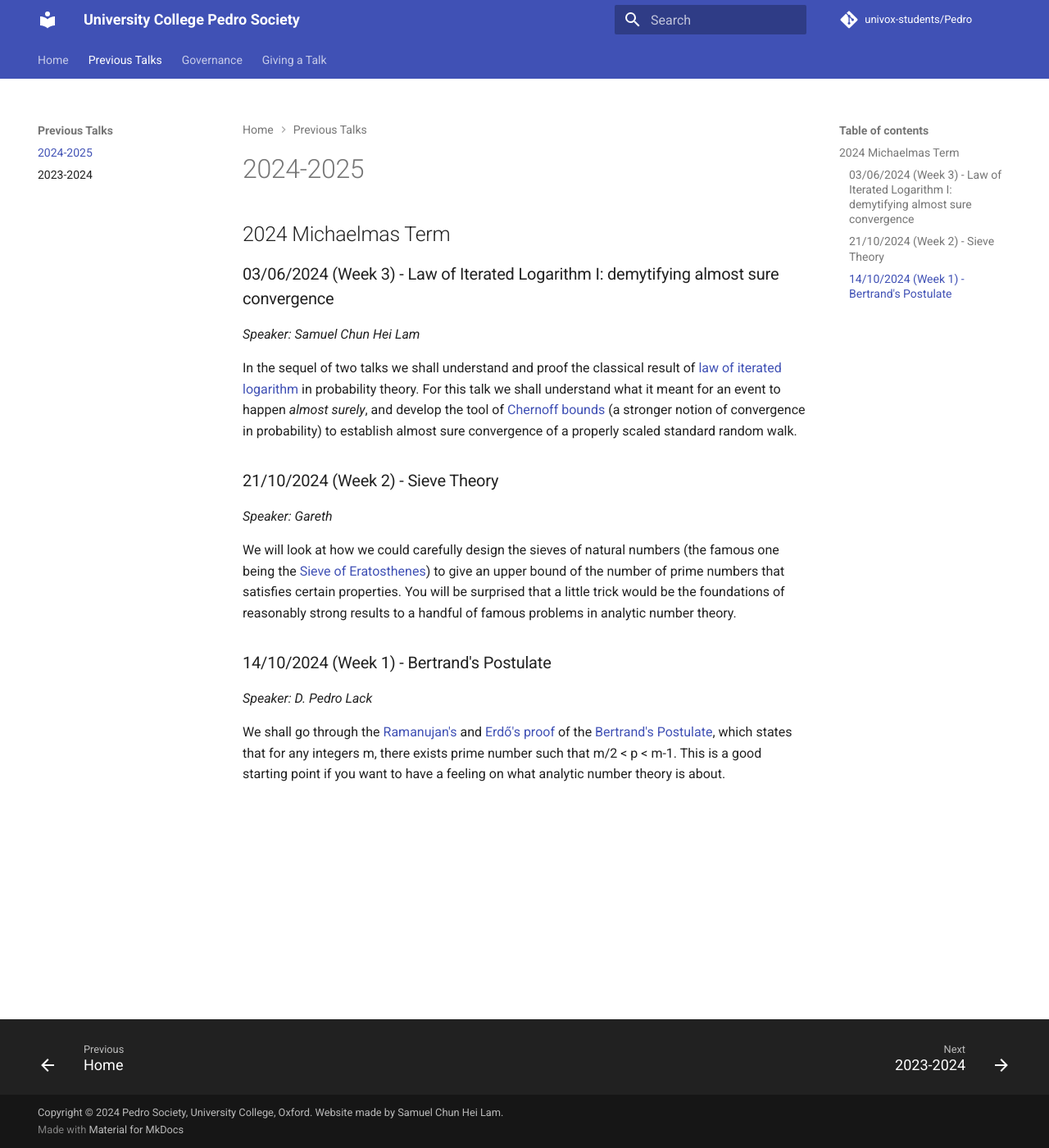
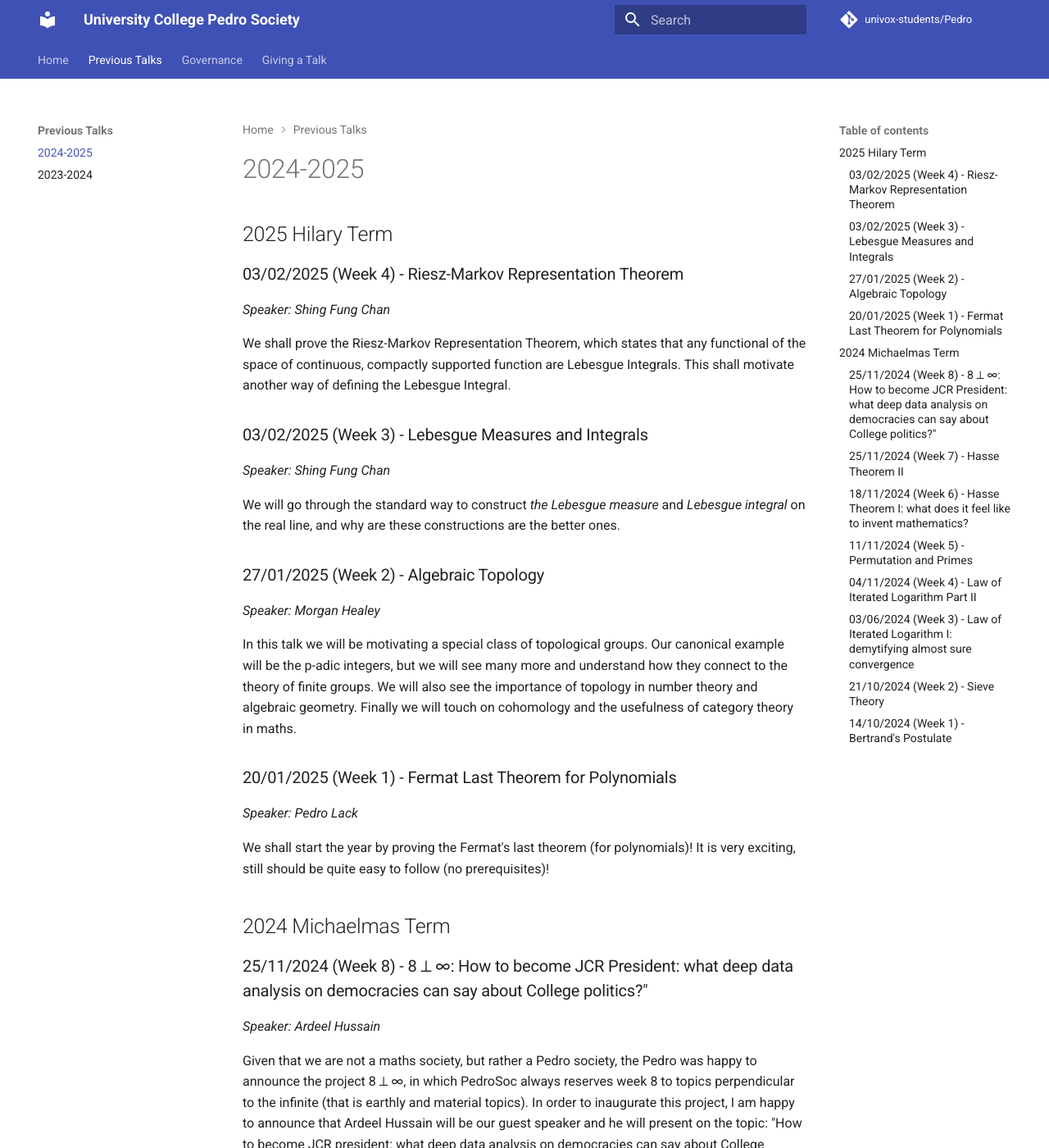
Before and after one commit to univox-students/Pedro, an MkDocs documentation site: the page built from docs/prev_talks/2425.md, in a window 1280 px wide and 1400 px high. Shown: the whole window at 82% size. Built offline with MkDocs 1.6.1 and Material for MkDocs 9.7.7, drawn with Linux system fonts in a browser that asks for light colours; comment, search, counter and statistics services are not loaded; some of the changed text lies outside the part shown.

Commit message:
Society updates

```diff
--- a/docs/prev_talks/2425.md
+++ b/docs/prev_talks/2425.md
@@ -1,4 +1,56 @@
+## 2025 Hilary Term
+
+### 03/02/2025 (Week 4) - Riesz-Markov Representation Theorem
+*Speaker: Shing Fung Chan*
+
+We shall prove the Riesz-Markov Representation Theorem, which states that any functional of the space of continuous, compactly supported function are Lebesgue Integrals. This shall motivate another way of defining the Lebesgue Integral.
+
+
+### 03/02/2025 (Week 3) - Lebesgue Measures and Integrals
+*Speaker: Shing Fung Chan*
+
+We will go through the standard way to construct *the Lebesgue measure* and *Lebesgue integral* on the real line, and why are these constructions are the better ones.
+
+
+### 27/01/2025 (Week 2) - Algebraic Topology
+*Speaker: Morgan Healey*
+
+In this talk we will be motivating a special class of topological groups. Our canonical example will be the p-adic integers, but we will see many more and understand how they connect to the theory of finite groups. We will also see the importance of topology in number theory and algebraic geometry. Finally we will touch on cohomology and the usefulness of category theory in maths.
+
+
+### 20/01/2025 (Week 1) - Fermat Last Theorem for Polynomials
+*Speaker: Pedro Lack*
+
+We shall start the year by proving the Fermat's last theorem (for polynomials)! It is very exciting, still should be quite easy to follow (no prerequisites)!
+
 ## 2024 Michaelmas Term
+
+### 25/11/2024 (Week 8) - 8 &#10178; &#8734: How to become JCR President: what deep data analysis on democracies can say about College politics?"
+*Speaker: Ardeel Hussain*
+
+Given that we are not a maths society, but rather a Pedro society, the Pedro was happy to announce the project 8 &#10178; &#8734, in which PedroSoc always reserves week 8 to topics perpendicular to the infinite (that is earthly and material topics). In order to inaugurate this project, I am happy to announce that Ardeel Hussain will be our guest speaker and he will present on the topic: "How to become JCR president: what deep data analysis on democracies can say about College politics". As usual, we are meeting on Monday at 7 in 90 High Street! I am waiting for all of you!
+
+
+### 25/11/2024 (Week 7) - Hasse Theorem II
+*Speaker: Pedro Lack*
+
+We shall go further and prove if a quadratic Diophantine equation has a solution in the ring of polynomials. This relies on the notion of *Hilbert Symbol* and results of quadratic reciprocity.
+
+### 18/11/2024 (Week 6) - Hasse Theorem I: what does it feel like to invent mathematics?
+*Speaker: Pedro Lack*
+
+We know how check if a linear Diophantine equation for integers has  solution. Can we do more? We will start by *creating* the p-adic numbers, before proving a version of the Hasse Theorem that determines if linear Diophantine equation has a solution in the ring of polynomials.
+
+### 11/11/2024 (Week 5) - Permutation and Primes
+*Speaker: Yifu Zhang*
+
+We shall explore a surprising connection between permutation and primes. A highlight is the shockingly similar Central Limit Theorems of primes (Erdos-Kac) and permutations (permutations).
+
+### 04/11/2024 (Week 4) - Law of Iterated Logarithm Part II
+*Speaker: Samuel Chun Hei Lam*
+
+With the tools built from the previous talk, we shall now complete the proof of the classical *law of iterated logarithms*. We shall see how the Borel-Cantelli lemma and the Chernoff bound give half of the proof. Then we will do a little bit more heavy-lifting to obtain the second half of the proof (which may also lead to the Central Limit Theorem for free).
+
 
 ### 03/06/2024 (Week 3) - Law of Iterated Logarithm I: demytifying almost sure convergence
 *Speaker: Samuel Chun Hei Lam*
@@ -13,6 +65,6 @@ We will look at how we could carefully design the sieves of natural numbers (the
 
 
 ### 14/10/2024 (Week 1) - Bertrand's Postulate
-*Speaker: D. Pedro Lack*
+*Speaker: Pedro Lack*
 
 We shall go through the [Ramanujan's](http://ramanujan.sirinudi.org/Volumes/published/ram24.pdf) and [Erdő's proof](https://www3.nd.edu/~dgalvin1/pdf/bertrand.pdf) of the [Bertrand's Postulate](https://en.wikipedia.org/wiki/Bertrand%27s_postulate), which states that for any integers m, there exists prime number such that m/2 < p < m-1. This is a good starting point if you want to have a feeling on what analytic number theory is about.
```
Also changed, not shown: docs/governance.md (+1 -1 lines), docs/index.md (+9 -9 lines), 1 other file.
